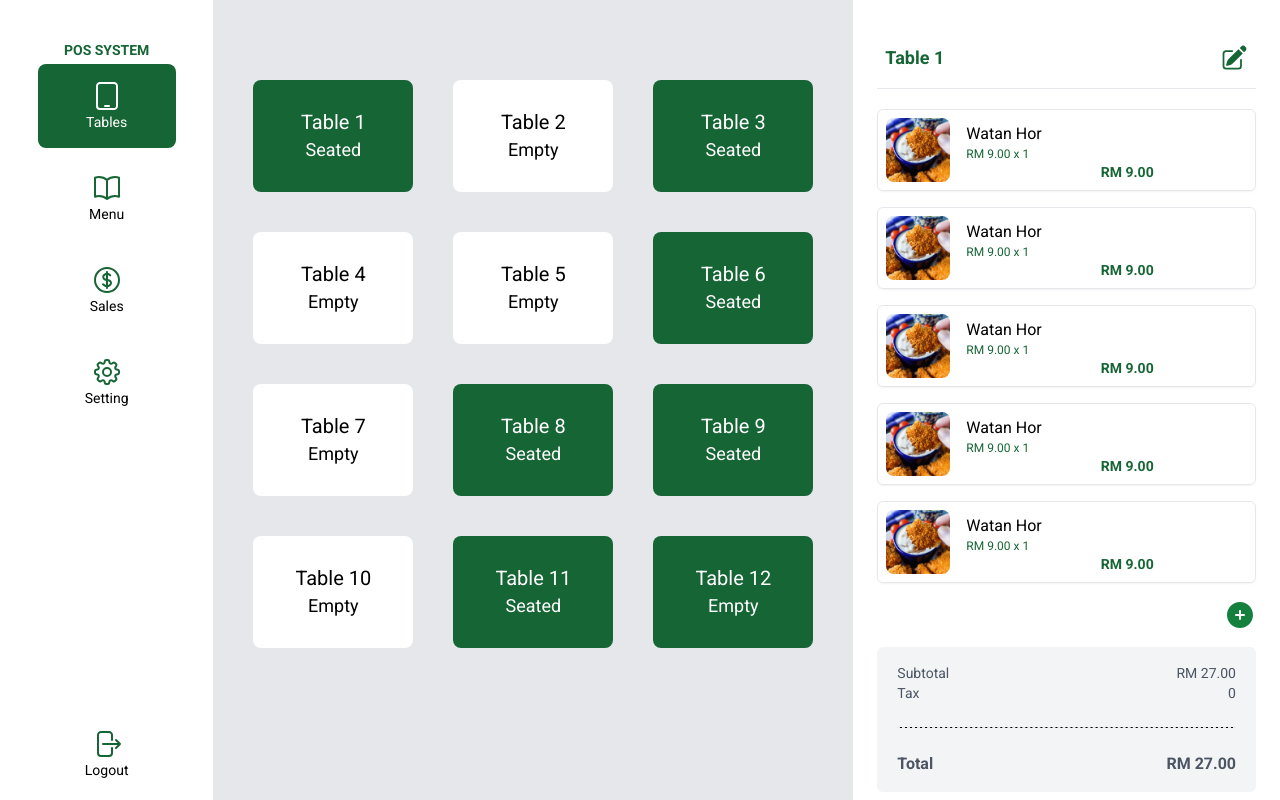
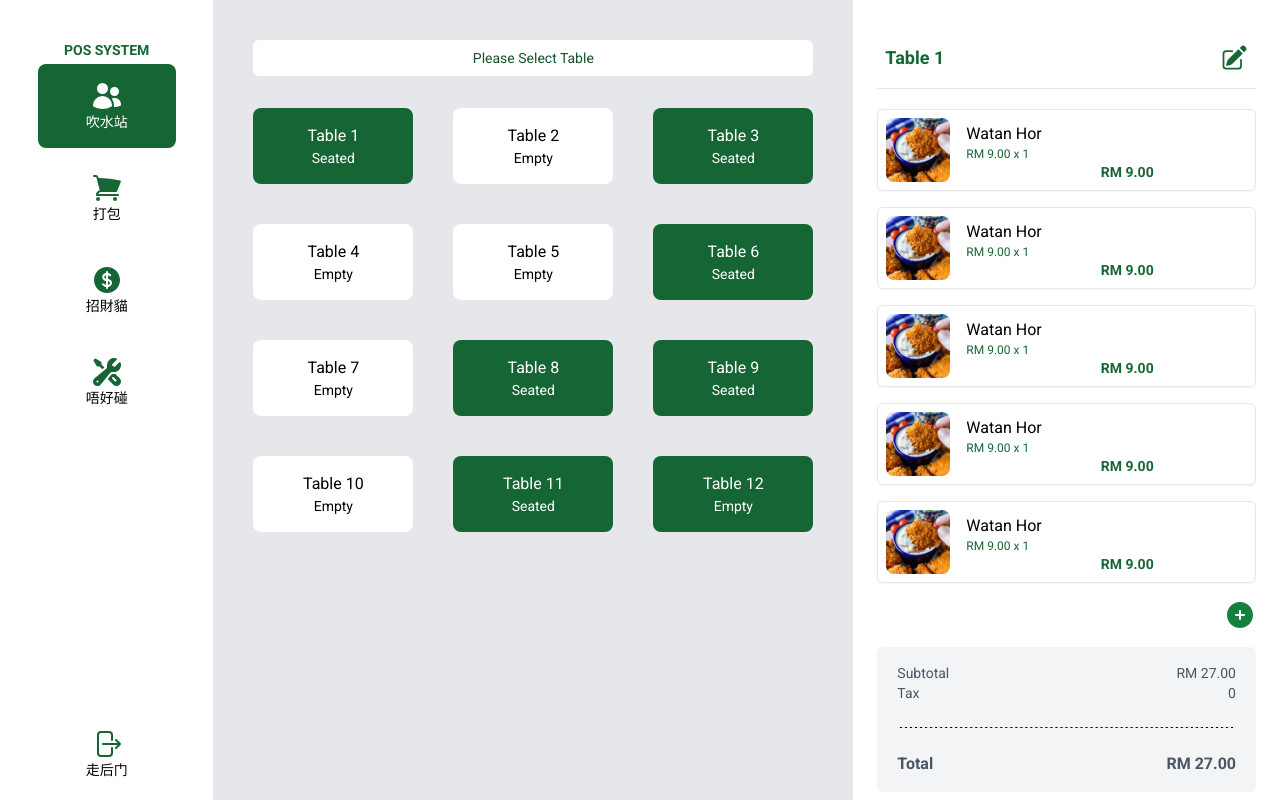
Before and after one commit to CallJoshDrew/swiftpos, a Next.js app: page / in a window 1280 px wide. Built offline with nearby package versions, Linux system fonts and the light colour scheme.

Commit message:
Update naming for side nav

```diff
--- a/app/components/sideNav.js
+++ b/app/components/sideNav.js
@@ -8,60 +8,122 @@ export default function SideNav() {
         <div className="text-green-800 text-center font-bold text-sm">
           POS SYSTEM
         </div>
-          <Link href="/tables" className="bg-green-800 rounded-lg py-4 px-6 flex flex-col items-center mx-auto my-1 w-5/6 group hover:bg-yellow-500">
+        <Link
+          href="/tables"
+          className="bg-green-800 rounded-lg py-4 px-4 flex flex-col items-center mx-auto my-1 w-5/6 group hover:bg-yellow-500">
           <svg
             className="w-8 h-8 text-white"
             xmlns="http://www.w3.org/2000/svg"
-              fill="none"
             viewBox="0 0 24 24"
-              strokeWidth="1.5"
-              stroke="currentColor">
+            fill="currentColor">
+            <path d="M4.5 6.375a4.125 4.125 0 118.25 0 4.125 4.125 0 01-8.25 0zM14.25 8.625a3.375 3.375 0 116.75 0 3.375 3.375 0 01-6.75 0zM1.5 19.125a7.125 7.125 0 0114.25 0v.003l-.001.119a.75.75 0 01-.363.63 13.067 13.067 0 01-6.761 1.873c-2.472 0-4.786-.684-6.76-1.873a.75.75 0 01-.364-.63l-.001-.122zM17.25 19.128l-.001.144a2.25 2.25 0 01-.233.96 10.088 10.088 0 005.06-1.01.75.75 0 00.42-.643 4.875 4.875 0 00-6.957-4.611 8.586 8.586 0 011.71 5.157v.003z" />
+          </svg>
+
+          {/* <svg
+            className="w-8 h-8 text-white"
+            xmlns="http://www.w3.org/2000/svg"
+            viewBox="0 0 24 24"
+            fill="currentColor">
             <path
-                strokeLinecap="round"
-                strokeLinejoin="round"
-                d="M10.5 19.5h3m-6.75 2.25h10.5a2.25 2.25 0 002.25-2.25v-15a2.25 2.25 0 00-2.25-2.25H6.75A2.25 2.25 0 004.5 4.5v15a2.25 2.25 0 002.25 2.25z"
+              fillRule="evenodd"
+              d="M1.5 7.125c0-1.036.84-1.875 1.875-1.875h6c1.036 0 1.875.84 1.875 1.875v3.75c0 1.036-.84 1.875-1.875 1.875h-6A1.875 1.875 0 011.5 10.875v-3.75zm12 1.5c0-1.036.84-1.875 1.875-1.875h5.25c1.035 0 1.875.84 1.875 1.875v8.25c0 1.035-.84 1.875-1.875 1.875h-5.25a1.875 1.875 0 01-1.875-1.875v-8.25zM3 16.125c0-1.036.84-1.875 1.875-1.875h5.25c1.036 0 1.875.84 1.875 1.875v2.25c0 1.035-.84 1.875-1.875 1.875h-5.25A1.875 1.875 0 013 18.375v-2.25z"
+              clipRule="evenodd"
             />
-            </svg>
-            <div className="text-white text-sm">Tables</div>
+          </svg> */}
+          <div className="text-white text-sm text-center">吹水站</div>
         </Link>
-          <Link href="/menu" className="rounded-lg py-4 px-6 flex flex-col items-center mx-auto my-1 w-5/6 group hover:bg-yellow-500">
+        <Link
+          href="/menu"
+          className="rounded-lg py-4 px-4 flex flex-col items-center mx-auto my-1 w-5/6 group hover:bg-yellow-500">
+          {/* <svg
+            className="w-8 h-8 text-green-800 group-hover:text-white"
+            xmlns="http://www.w3.org/2000/svg"
+            viewBox="0 0 24 24"
+            fill="currentColor">
+            <path
+              fillRule="evenodd"
+              d="M7.5 6v.75H5.513c-.96 0-1.764.724-1.865 1.679l-1.263 12A1.875 1.875 0 004.25 22.5h15.5a1.875 1.875 0 001.865-2.071l-1.263-12a1.875 1.875 0 00-1.865-1.679H16.5V6a4.5 4.5 0 10-9 0zM12 3a3 3 0 00-3 3v.75h6V6a3 3 0 00-3-3zm-3 8.25a3 3 0 106 0v-.75a.75.75 0 011.5 0v.75a4.5 4.5 0 11-9 0v-.75a.75.75 0 011.5 0v.75z"
+              clipRule="evenodd"
+            /> shopping bag
+          </svg> */}
           <svg
             className="w-8 h-8 text-green-800 group-hover:text-white"
             xmlns="http://www.w3.org/2000/svg"
-              fill="none"
             viewBox="0 0 24 24"
-              strokeWidth="1.5"
-              stroke="currentColor">
+            fill="currentColor">
+            <path d="M2.25 2.25a.75.75 0 000 1.5h1.386c.17 0 .318.114.362.278l2.558 9.592a3.752 3.752 0 00-2.806 3.63c0 .414.336.75.75.75h15.75a.75.75 0 000-1.5H5.378A2.25 2.25 0 017.5 15h11.218a.75.75 0 00.674-.421 60.358 60.358 0 002.96-7.228.75.75 0 00-.525-.965A60.864 60.864 0 005.68 4.509l-.232-.867A1.875 1.875 0 003.636 2.25H2.25zM3.75 20.25a1.5 1.5 0 113 0 1.5 1.5 0 01-3 0zM16.5 20.25a1.5 1.5 0 113 0 1.5 1.5 0 01-3 0z" />
+          </svg>
+          {/* <svg
+            className="w-8 h-8 text-green-800 group-hover:text-white"
+            xmlns="http://www.w3.org/2000/svg"
+            viewBox="0 0 24 24"
+            fill="currentColor">
+            <path d="M10.5 18a.75.75 0 000 1.5h3a.75.75 0 000-1.5h-3z" />
             <path
-                strokeLinecap="round"
-                strokeLinejoin="round"
-                d="M12 6.042A8.967 8.967 0 006 3.75c-1.052 0-2.062.18-3 .512v14.25A8.987 8.987 0 016 18c2.305 0 4.408.867 6 2.292m0-14.25a8.966 8.966 0 016-2.292c1.052 0 2.062.18 3 .512v14.25A8.987 8.987 0 0018 18a8.967 8.967 0 00-6 2.292m0-14.25v14.25"
+              fillRule="evenodd"
+              d="M7.125 1.5A3.375 3.375 0 003.75 4.875v14.25A3.375 3.375 0 007.125 22.5h9.75a3.375 3.375 0 003.375-3.375V4.875A3.375 3.375 0 0016.875 1.5h-9.75zM6 4.875c0-.621.504-1.125 1.125-1.125h9.75c.621 0 1.125.504 1.125 1.125v14.25c0 .621-.504 1.125-1.125 1.125h-9.75A1.125 1.125 0 016 19.125V4.875z"
+              clipRule="evenodd"
+            /> Tablet
+          </svg> */}
+          <div className="text-black text-sm group-hover:text-white">打包</div>
+        </Link>
+        <Link
+          href="/"
+          className="rounded-lg py-4 px-4  flex flex-col items-center mx-auto my-1 w-5/6 group hover:bg-yellow-500">
+          {/* <svg
+            className="w-8 h-8 text-green-800 group-hover:text-white"
+            xmlns="http://www.w3.org/2000/svg"
+            viewBox="0 0 24 24"
+            fill="currentColor">
+            <path
+              fillRule="evenodd"
+              d="M2.25 13.5a8.25 8.25 0 018.25-8.25.75.75 0 01.75.75v6.75H18a.75.75 0 01.75.75 8.25 8.25 0 01-16.5 0z"
+              clipRule="evenodd"
             />
-            </svg>
-            <div className="text-black text-sm group-hover:text-white">
-              Menu
-            </div>
-          </Link>
-          <Link href="/"className="rounded-lg py-4 px-6  flex flex-col items-center mx-auto my-1 w-5/6 group hover:bg-yellow-500">
+            <path
+              fillRule="evenodd"
+              d="M12.75 3a.75.75 0 01.75-.75 8.25 8.25 0 018.25 8.25.75.75 0 01-.75.75h-7.5a.75.75 0 01-.75-.75V3z"
+              clipRule="evenodd"
+            /> cart-pie
+          </svg> */}
           <svg
             className="w-8 h-8 text-green-800 group-hover:text-white"
             xmlns="http://www.w3.org/2000/svg"
-              fill="none"
             viewBox="0 0 24 24"
-              strokeWidth="1.5"
-              stroke="currentColor">
+            fill="currentColor">
+            <path d="M10.464 8.746c.227-.18.497-.311.786-.394v2.795a2.252 2.252 0 01-.786-.393c-.394-.313-.546-.681-.546-1.004 0-.323.152-.691.546-1.004zM12.75 15.662v-2.824c.347.085.664.228.921.421.427.32.579.686.579.991 0 .305-.152.671-.579.991a2.534 2.534 0 01-.921.42z" />
             <path
-                strokeLinecap="round"
-                strokeLinejoin="round"
-                d="M12 6v12m-3-2.818l.879.659c1.171.879 3.07.879 4.242 0 1.172-.879 1.172-2.303 0-3.182C13.536 12.219 12.768 12 12 12c-.725 0-1.45-.22-2.003-.659-1.106-.879-1.106-2.303 0-3.182s2.9-.879 4.006 0l.415.33M21 12a9 9 0 11-18 0 9 9 0 0118 0z"
+              fillRule="evenodd"
+              d="M12 2.25c-5.385 0-9.75 4.365-9.75 9.75s4.365 9.75 9.75 9.75 9.75-4.365 9.75-9.75S17.385 2.25 12 2.25zM12.75 6a.75.75 0 00-1.5 0v.816a3.836 3.836 0 00-1.72.756c-.712.566-1.112 1.35-1.112 2.178 0 .829.4 1.612 1.113 2.178.502.4 1.102.647 1.719.756v2.978a2.536 2.536 0 01-.921-.421l-.879-.66a.75.75 0 00-.9 1.2l.879.66c.533.4 1.169.645 1.821.75V18a.75.75 0 001.5 0v-.81a4.124 4.124 0 001.821-.749c.745-.559 1.179-1.344 1.179-2.191 0-.847-.434-1.632-1.179-2.191a4.122 4.122 0 00-1.821-.75V8.354c.29.082.559.213.786.393l.415.33a.75.75 0 00.933-1.175l-.415-.33a3.836 3.836 0 00-1.719-.755V6z"
+              clipRule="evenodd"
             />
           </svg>
-            <div className="text-black text-sm group-hover:text-white">
-              Sales
+          <div className="text-black text-sm group-hover:text-white text-center">
+            招財貓
           </div>
         </Link>
-          <Link href="/" className="rounded-lg py-4 px-6  flex flex-col items-center mx-auto my-1 w-5/6 group hover:bg-yellow-500">
+        <Link
+          href="/"
+          className="rounded-lg py-4 px-4  flex flex-col items-center mx-auto my-1 w-5/6 group hover:bg-yellow-500">
           <svg
+            className="w-8 h-8 text-green-800 group-hover:text-white"
+            xmlns="http://www.w3.org/2000/svg"
+            viewBox="0 0 24 24"
+            fill="currentColor">
+            <path
+              fillRule="evenodd"
+              d="M12 6.75a5.25 5.25 0 016.775-5.025.75.75 0 01.313 1.248l-3.32 3.319c.063.475.276.934.641 1.299.365.365.824.578 1.3.64l3.318-3.319a.75.75 0 011.248.313 5.25 5.25 0 01-5.472 6.756c-1.018-.086-1.87.1-2.309.634L7.344 21.3A3.298 3.298 0 112.7 16.657l8.684-7.151c.533-.44.72-1.291.634-2.309A5.342 5.342 0 0112 6.75zM4.117 19.125a.75.75 0 01.75-.75h.008a.75.75 0 01.75.75v.008a.75.75 0 01-.75.75h-.008a.75.75 0 01-.75-.75v-.008z"
+              clipRule="evenodd"
+            />
+            <path d="M10.076 8.64l-2.201-2.2V4.874a.75.75 0 00-.364-.643l-3.75-2.25a.75.75 0 00-.916.113l-.75.75a.75.75 0 00-.113.916l2.25 3.75a.75.75 0 00.643.364h1.564l2.062 2.062 1.575-1.297z" />
+            <path
+              fillRule="evenodd"
+              d="M12.556 17.329l4.183 4.182a3.375 3.375 0 004.773-4.773l-3.306-3.305a6.803 6.803 0 01-1.53.043c-.394-.034-.682-.006-.867.042a.589.589 0 00-.167.063l-3.086 3.748zm3.414-1.36a.75.75 0 011.06 0l1.875 1.876a.75.75 0 11-1.06 1.06L15.97 17.03a.75.75 0 010-1.06z"
+              clipRule="evenodd"
+            />
+          </svg>
+
+          {/* <svg
             className="w-8 h-8 text-green-800 group-hover:text-white"
             xmlns="http://www.w3.org/2000/svg"
             fill="none"
@@ -77,32 +139,42 @@ export default function SideNav() {
               strokeLinecap="round"
               strokeLinejoin="round"
               d="M15 12a3 3 0 11-6 0 3 3 0 016 0z"
-              />
-            </svg>
+            /> Troublesome
+          </svg> */}
           <div className="text-black text-sm group-hover:text-white">
-              Setting
+            唔好碰
           </div>
         </Link>
       </div>
       <div className="fixed flex flex-col w-1/6 px-6 bottom-0">
-        <Link href="/" className="rounded-lg py-4 px-6  flex flex-col items-center mx-auto my-1 w-5/6 group hover:bg-yellow-500">
+        <Link
+          href="/"
+          className="rounded-lg py-4 px-4  flex flex-col items-center mx-auto my-1 w-5/6 group hover:bg-yellow-500">
+          {/* <svg
+            className="w-8 h-8 text-green-800 group-hover:text-white"
+            xmlns="http://www.w3.org/2000/svg"
+            viewBox="0 0 24 24"
+            fill="currentColor">
+            <path
+              fillRule="evenodd"
+              d="M12 2.25c-5.385 0-9.75 4.365-9.75 9.75s4.365 9.75 9.75 9.75 9.75-4.365 9.75-9.75S17.385 2.25 12 2.25zm4.28 10.28a.75.75 0 000-1.06l-3-3a.75.75 0 10-1.06 1.06l1.72 1.72H8.25a.75.75 0 000 1.5h5.69l-1.72 1.72a.75.75 0 101.06 1.06l3-3z"
+              clipRule="evenodd"
+            /> arrow right
+          </svg> */}
           <svg
             className="w-8 h-8 text-green-800 group-hover:text-white"
             xmlns="http://www.w3.org/2000/svg"
-            fill="none"
             viewBox="0 0 24 24"
-            strokeWidth="1.5"
-            stroke="currentColor">
+            fill="currentColor">
             <path
-              strokeLinecap="round"
-              strokeLinejoin="round"
-              d="M15.75 9V5.25A2.25 2.25 0 0013.5 3h-6a2.25 2.25 0 00-2.25 2.25v13.5A2.25 2.25 0 007.5 21h6a2.25 2.25 0 002.25-2.25V15m3 0l3-3m0 0l-3-3m3 3H9"
+              fillRule="evenodd"
+              d="M7.5 3.75A1.5 1.5 0 006 5.25v13.5a1.5 1.5 0 001.5 1.5h6a1.5 1.5 0 001.5-1.5V15a.75.75 0 011.5 0v3.75a3 3 0 01-3 3h-6a3 3 0 01-3-3V5.25a3 3 0 013-3h6a3 3 0 013 3V9A.75.75 0 0115 9V5.25a1.5 1.5 0 00-1.5-1.5h-6zm10.72 4.72a.75.75 0 011.06 0l3 3a.75.75 0 010 1.06l-3 3a.75.75 0 11-1.06-1.06l1.72-1.72H9a.75.75 0 010-1.5h10.94l-1.72-1.72a.75.75 0 010-1.06z"
+              clipRule="evenodd"
             />
           </svg>
-          <div className="text-black text-sm group-hover:text-white">
-            Logout
+          <div className="text-black text-sm group-hover:text-white">走后门</div>
+        </Link>
       </div>
-        </Link></div>
     </div>
   );
 }
--- a/app/tables/page.js
+++ b/app/tables/page.js
@@ -2,55 +2,58 @@ import React from 'react'
 
 export default function Tables() {
   return (
-    <div className=" bg-gray-200 w-3/6 flex-auto grid grid-cols-3 gap-10 grid-rows-5 pt-20 px-10">
-      <button className="group hover:bg-yellow-500 bg-green-800 rounded-lg text-white flex items-center justify-center flex-col">
-        <div className="text-xl group-hover:text-black">Table 1</div>
-        <div className="text-lg group-hover:text-black">Seated</div>
+    <div className="bg-gray-200 w-3/6 flex-auto flex flex-col gap-2 pt-10 px-10">
+      <div className="text-sm text-center p-2 mb-6 rounded-md bg-white text-green-900">Please Select Table</div>
+      <div className="grid grid-cols-3 gap-10 grid-rows-5 ">
+      <button className="group hover:bg-yellow-500 bg-green-800 rounded-lg text-white flex items-center justify-center flex-col py-4">
+        <div className="text-md group-hover:text-black">Table 1</div>
+        <div className="text-sm group-hover:text-black">Seated</div>
       </button>
       <button className="group  hover:bg-yellow-500 bg-white rounded-lg text-black items-center flex justify-center flex-col">
-        <div className="text-xl group-hover:text-black">Table 2</div>
-        <div className="text-lg group-hover:text-black">Empty</div>
+        <div className="text-md group-hover:text-black">Table 2</div>
+        <div className="text-sm group-hover:text-black">Empty</div>
       </button>
       <button className="group  hover:bg-yellow-500 bg-green-800 rounded-lg text-white items-center flex justify-center flex-col">
-        <div className="text-xl group-hover:text-black">Table 3</div>
-        <div className="text-lg group-hover:text-black">Seated</div>
+        <div className="text-md group-hover:text-black">Table 3</div>
+        <div className="text-sm group-hover:text-black">Seated</div>
       </button>
       <button className="group  hover:bg-yellow-500 bg-white rounded-lg text-black  items-center flex justify-center flex-col">
-        <div className="text-xl group-hover:text-black">Table 4</div>
-        <div className="text-lg group-hover:text-black">Empty</div>
+        <div className="text-md group-hover:text-black">Table 4</div>
+        <div className="text-sm group-hover:text-black">Empty</div>
       </button>
       <button className="group  hover:bg-yellow-500 bg-white rounded-lg text-black items-center flex justify-center flex-col">
-        <div className="text-xl group-hover:text-black">Table 5</div>
-        <div className="text-lg group-hover:text-black">Empty</div>
+        <div className="text-md group-hover:text-black">Table 5</div>
+        <div className="text-sm group-hover:text-black">Empty</div>
       </button>
       <button className="group  hover:bg-yellow-500 bg-green-800 rounded-lg text-white items-center flex justify-center flex-col">
-        <div className="text-xl group-hover:text-black">Table 6</div>
-        <div className="text-lg group-hover:text-black">Seated</div>
+        <div className="text-md group-hover:text-black">Table 6</div>
+        <div className="text-sm group-hover:text-black">Seated</div>
       </button>
       <button className="group  hover:bg-yellow-500 bg-white rounded-lg text-black items-center flex justify-center flex-col">
-        <div className="text-xl group-hover:text-black">Table 7</div>
-        <div className="text-lg group-hover:text-black">Empty</div>
+        <div className="text-md group-hover:text-black">Table 7</div>
+        <div className="text-sm group-hover:text-black">Empty</div>
       </button>
       <button className="group  hover:bg-yellow-500 bg-green-800 rounded-lg text-white items-center flex justify-center flex-col">
-        <div className="text-xl group-hover:text-black">Table 8</div>
-        <div className="text-lg group-hover:text-black">Seated</div>
+        <div className="text-md group-hover:text-black">Table 8</div>
+        <div className="text-sm group-hover:text-black">Seated</div>
       </button>
       <button className="group  hover:bg-yellow-500 bg-green-800 rounded-lg text-white items-center flex justify-center flex-col">
-        <div className="text-xl group-hover:text-black">Table 9</div>
-        <div className="text-lg group-hover:text-black">Seated</div>
+        <div className="text-md group-hover:text-black">Table 9</div>
+        <div className="text-sm group-hover:text-black">Seated</div>
       </button>
       <button className="group  hover:bg-yellow-500 bg-white rounded-lg text-black items-center flex justify-center flex-col">
-        <div className="text-xl group-hover:text-black">Table 10</div>
-        <div className="text-lg group-hover:text-black">Empty</div>
+        <div className="text-md group-hover:text-black">Table 10</div>
+        <div className="text-sm group-hover:text-black">Empty</div>
       </button>
       <button className="group  hover:bg-yellow-500 bg-green-800 rounded-lg text-white items-center flex justify-center flex-col">
-        <div className="text-xl group-hover:text-black">Table 11</div>
-        <div className="text-lg group-hover:text-black">Seated</div>
+        <div className="text-md group-hover:text-black">Table 11</div>
+        <div className="text-sm group-hover:text-black">Seated</div>
       </button>
       <button className="group  hover:bg-yellow-500 bg-green-800 rounded-lg text-white  items-center flex justify-center flex-col">
-        <div className="text-xl group-hover:text-black">Table 12</div>
-        <div className="text-lg group-hover:text-black">Empty</div>
+        <div className="text-md group-hover:text-black">Table 12</div>
+        <div className="text-sm group-hover:text-black">Empty</div>
       </button>
+      </div>
     </div>
   )
 }
```
Also changed, not shown: app/menu/page.js (+6 -6 lines). Lines whose indentation alone changed are shown as unchanged.
